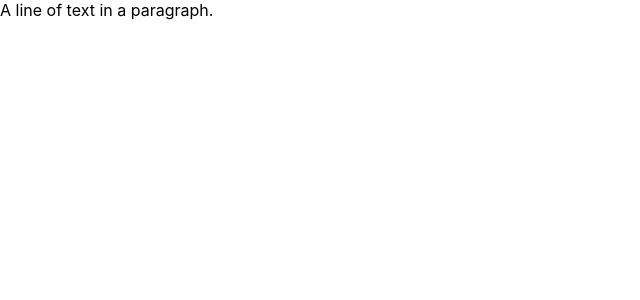
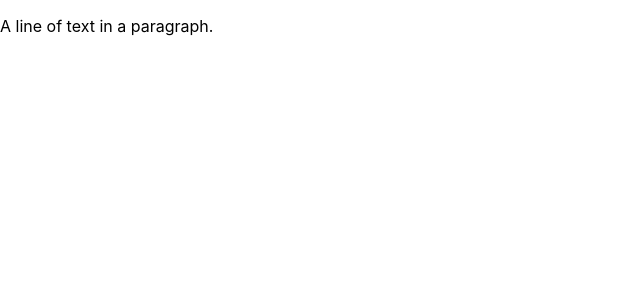
Before and after one commit to qq13836848/slate-docs, a React (Create React App) app: page / in a window 1280 px wide. Shown: the top 300 px of the page, without its empty margins (0-640 px from the left). Built offline with nearby package versions, Linux system fonts and the light colour scheme.

Commit message:
feat: 03-defining-custom-elements;

```diff
--- a/src/App.js
+++ b/src/App.js
@@ -1,7 +1,7 @@
 // Import React dependencies.
-import React, { useState } from "react";
+import React, { useCallback, useState } from "react";
 // Import the Slate editor factory.
-import { createEditor } from "slate";
+import { Transforms, createEditor, Editor, Element } from "slate";
 
 // Import the Slate components and React plugin.
 import { Slate, Editable, withReact } from "slate-react";
@@ -15,14 +15,35 @@ const initialValue = [
 
 const App = () => {
   const [editor] = useState(() => withReact(createEditor()));
+
+  const renderElement = useCallback((props) => {
+    switch (props.element.type) {
+      case "code":
+        return <CodeElement {...props} />;
+      default:
+        return <DefaultElement {...props} />;
+    }
+  }, []);
+
   return (
-    // Add the editable component inside the context.
     <Slate editor={editor} initialValue={initialValue}>
       <Editable
+        renderElement={renderElement}
         onKeyDown={(e) => {
-          if (e.key === "&") {
+          if (e.key === "`" && e.ctrlKey) {
             e.preventDefault();
-            editor.insertText(" and ");
+
+            const [match] = Editor.nodes(editor, {
+              match: (n) => n.type === "code",
+            });
+
+            Transforms.setNodes(
+              editor,
+              { type: match ? "paragraph" : "code" },
+              {
+                match: (n) => Element.isElement(n) && Editor.isBlock(editor, n),
+              }
+            );
           }
         }}
       />
@@ -30,4 +51,16 @@ const App = () => {
   );
 };
 
+const CodeElement = (props) => {
+  return (
+    <pre {...props.attributes}>
+      <code>{props.children}</code>
+    </pre>
+  );
+};
+
+const DefaultElement = (props) => {
+  return <p {...props.attributes}>{props.children}</p>;
+};
+
 export default App;
```
